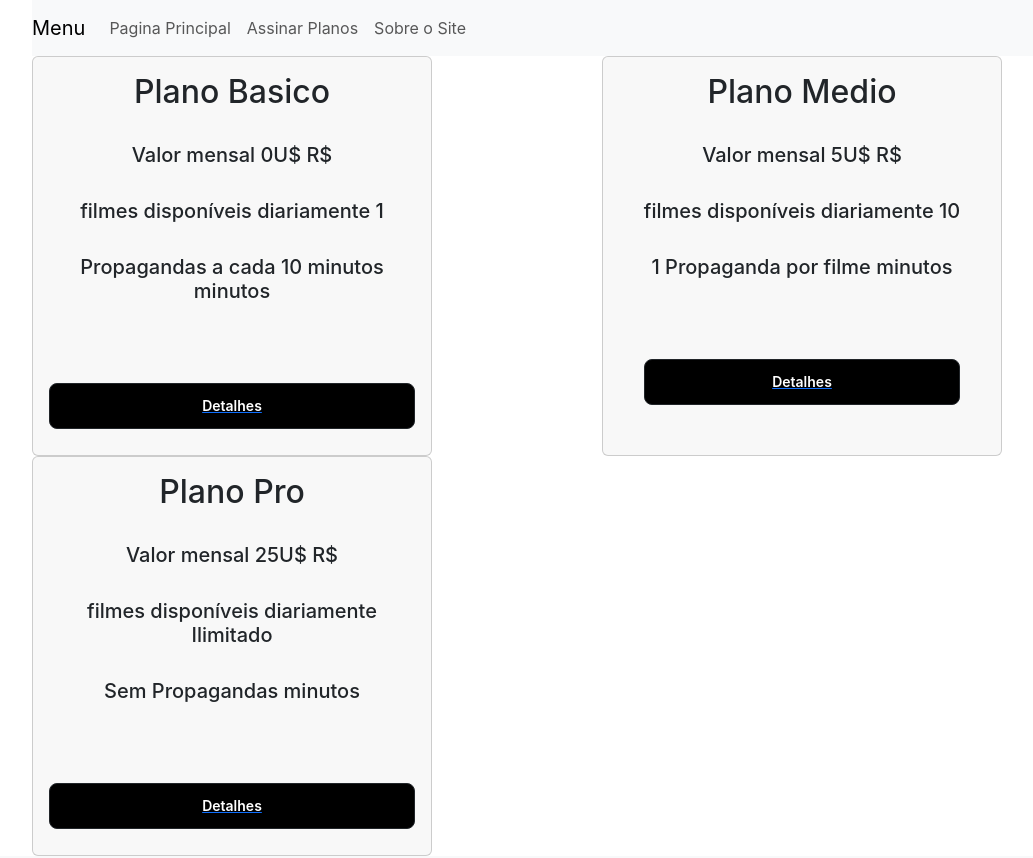
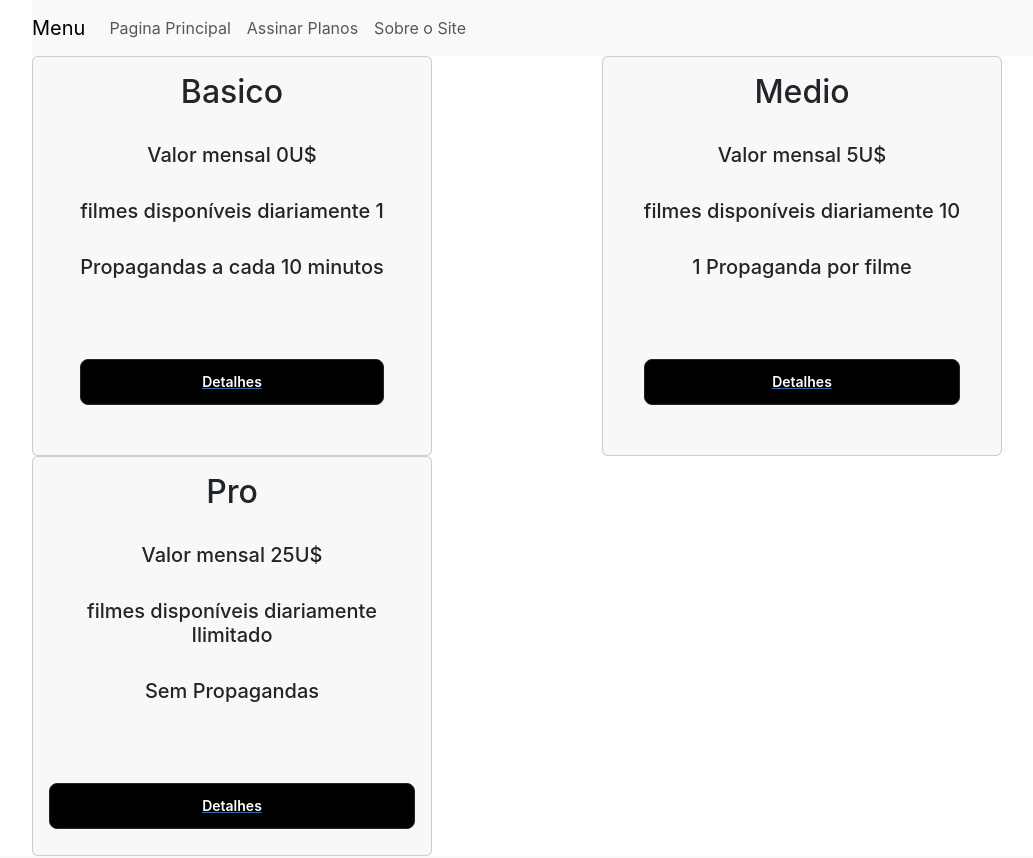
Before and after one commit to victorcals/Web-React, a React (Create React App) app: page /planos in a window 1280 px wide. Shown: the top 858 px of the page, without its empty margins (50-1083 px from the left). Built offline with nearby package versions, Linux system fonts and the light colour scheme.

Commit message:
Add Page Contract || payment

```diff
--- a/src/App.js
+++ b/src/App.js
@@ -6,6 +6,8 @@ import Planos from './pages/planos';
 import Detalhes from './pages/detalhes';
 import Footer from '../src/components/Footer/index';
 import NotFound from './pages/NotFound';
+import Contratar from './pages/contratar';
+
 
 
 
@@ -16,7 +18,7 @@ function App() {
       <div class="container">
         <nav class="navbar navbar-expand-lg navbar-light bg-light">
 
-          <a class="navbar-brand" href="#">Menu</a>
+          <a class="navbar-brand" href="">Menu</a>
           <button class="navbar-toggler" type="button" data-toggle="collapse" data-target="#navbarNav" aria-controls="navbarNav" aria-expanded="false" aria-label="Toggle navigation">
             <span class="navbar-toggler-icon"></span>
           </button>
@@ -47,6 +49,7 @@ function App() {
 
         <Route path='planos' element={<Planos />} />z
         <Route path='detalhes/:filme' element={<Detalhes />} />
+        <Route path='contratar/:val' element={<Contratar />} />
         <Route path='*' element={<NotFound />} />
 
         {/* Criar uma pagina não encontrada
--- /dev/null
+++ b/src/pages/contratar.js
@@ -0,0 +1,76 @@
+import React from 'react';
+import { useParams } from 'react-router-dom';
+
+
+const valores = [{
+
+    "nome": "Basico",
+    "valor": "0U$",
+    "disponivel": "1",
+    "Propagandas": "Propagandas a cada 10 minutos",
+
+},
+{
+    "nome": "Medio",
+    "valor": "5U$",
+    "disponivel": "10",
+    "Propagandas": "1 Propaganda por filme",
+
+},
+{
+    "nome": " Pro",
+    "valor": "25U$",
+    "disponivel": "Ilimitado",
+    "Propagandas": "Sem Propagandas",
+}
+]
+function Contratar() {
+    const { val } = useParams();
+
+    return (
+        < div cals="container" >
+            <h1> Plano escolhido: {val}</h1>
+            <div>
+
+                {(() => {
+                    if (val == 'Basico') {
+                        return (
+                            <div>
+                                <h3> {valores[0].nome}</h3>
+                                <h4> {valores[0].valor}</h4>
+                                <h4> {valores[0].disponivel}</h4>
+                                <h4> {valores[0].Propagandas}</h4>
+
+
+                            </div>
+                        )
+                    }
+                    else if (val == 'Medio') {
+                        return (
+                            <div>
+                                <h3> {valores[0].nome}</h3>
+                                <h4> {valores[0].valor}</h4>
+                                <h4> {valores[0].disponivel}</h4>
+                                <h4> {valores[0].Propagandas}</h4>
+                            </div>
+                        )
+                    }
+                    else {
+                        return (
+                            <div>
+                                <h3> {valores[0].nome}</h3>
+                                <h4> {valores[0].valor}</h4>
+                                <h4> {valores[0].disponivel}</h4>
+                                <h4> {valores[0].Propagandas}</h4>
+                            </div>
+                        )
+                    }
+                }
+
+                )()}
+            </div>
+        </div>
+    )
+}
+
+export default Contratar;
--- a/src/pages/planos.js
+++ b/src/pages/planos.js
@@ -4,21 +4,21 @@ import "./JinPlanos.css";
 
 const valores = [{
 
-    "nome": "Plano Basico",
+    "nome": "Basico",
     "valor": "0U$",
     "disponivel": "1",
     "Propagandas": "Propagandas a cada 10 minutos",
 
 },
 {
-    "nome": "Plano Medio",
+    "nome": "Medio",
     "valor": "5U$",
     "disponivel": "10",
     "Propagandas": "1 Propaganda por filme",
 
 },
 {
-    "nome": " Plano Pro",
+    "nome": " Pro",
     "valor": "25U$",
     "disponivel": "Ilimitado",
     "Propagandas": "Sem Propagandas",
@@ -30,8 +30,8 @@ function Planos() {
     return (
 
         <div className="container text-center">
-            <div class="row">
-                {valores.map((valores, i) => (
+            <div className="row">
+                {valores.map((val, i) => (
 
 
                     <div className="col" key={i}>
@@ -40,15 +40,15 @@ function Planos() {
                         </div>
                         <div className="card">
                             <div className="card-body">
-                                <h2 className="card-title">{valores.nome}</h2><br></br>
+                                <h2 className="card-title">{val.nome}</h2><br></br>
 
-                                <h5> Valor mensal {valores.valor} R$</h5><br></br>
+                                <h5> Valor mensal {val.valor}</h5><br></br>
 
-                                <h5>filmes disponíveis diariamente  {valores.disponivel}</h5><br></br>
+                                <h5>filmes disponíveis diariamente  {val.disponivel}</h5><br></br>
 
-                                <h5>  {valores.Propagandas} minutos</h5><br></br>
+                                <h5>  {val.Propagandas} </h5><br></br>
 
-                                <a href={`/detalhes/${valores.nome}`}><br></br><br></br>
+                                <a href={`/contratar/${val.nome}`}><br></br><br></br>
 
                                     <div className="btn btn-dark">
                                         Detalhes  </div>
```
Also changed, not shown: src/icon/pagamento.js (added, +12 -0 lines), src/icon/pagamentos.css (added).
